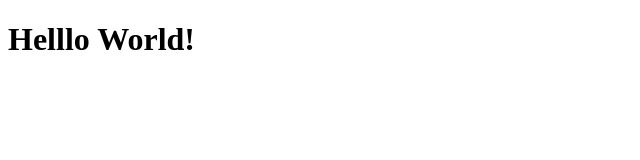
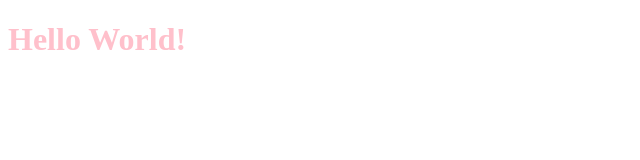
Before and after one commit to leonajuan/kittens-and-cheese-fries, a plain HTML site: page index.html in a window 1280 px wide. Shown: the whole page, without its empty margins (0-640 px from the left). Drawn offline with Linux system fonts and the light colour scheme.

Commit message:
add style.css, connect to index.html

```diff
--- a/index.html
+++ b/index.html
@@ -1,9 +1,10 @@
 <!DOCTYPE html>
 <html lang="en">
   <head>
+    <link rel="stylesheet" href="style.css" />
     <title>My Personal Website</title>
   </head>
   <body>
-    <h1>Helllo World!</h1>
+    <h1>Hello World!</h1>
   </body>
 </html>
--- /dev/null
+++ b/style.css
@@ -0,0 +1,4 @@
+body {
+  color: pink;
+  font-weight: 40px;
+}
```
